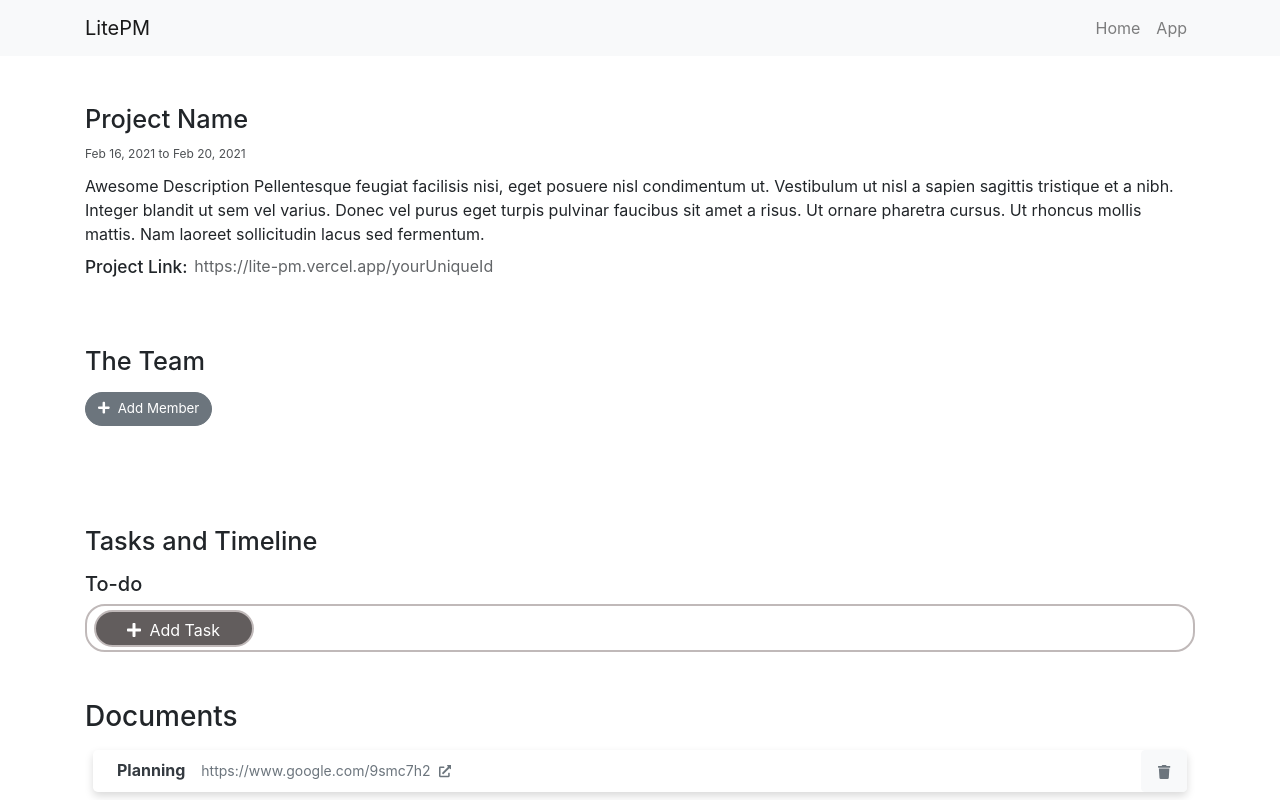
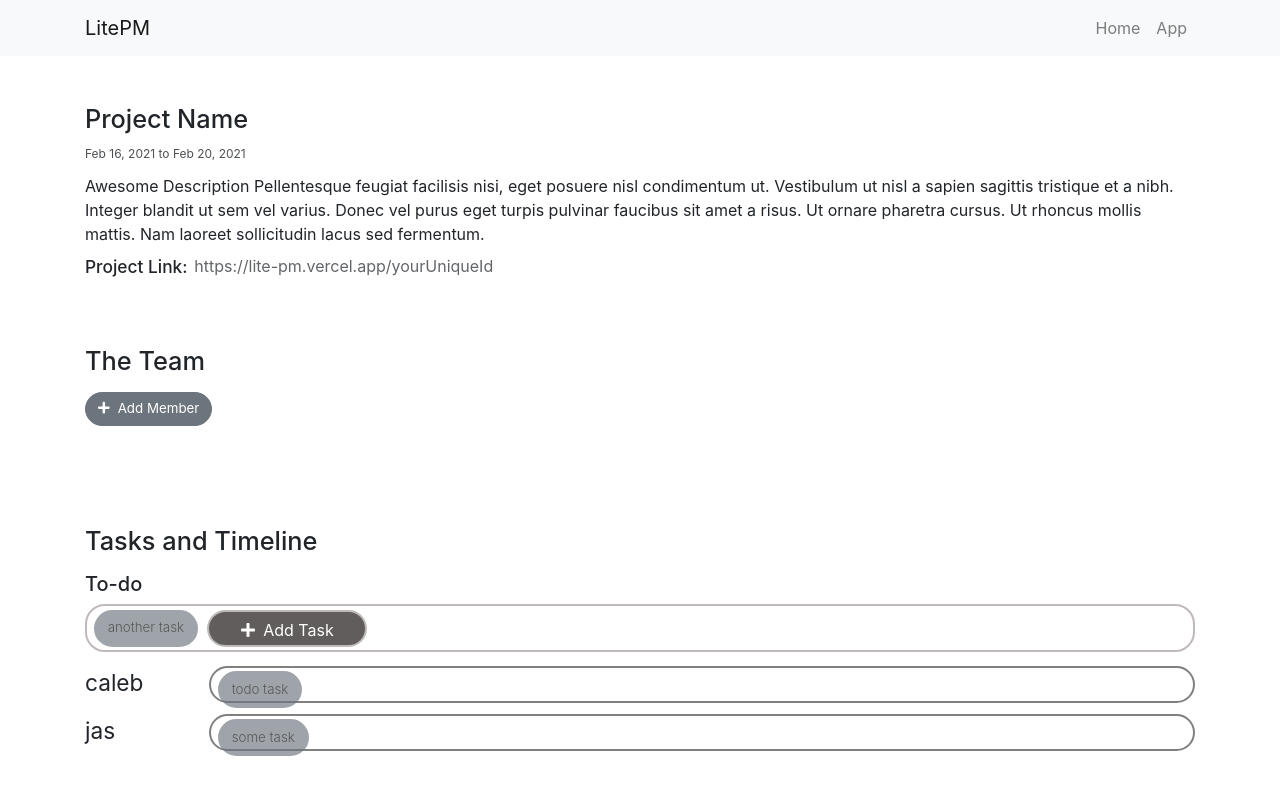
Before and after one commit to CaioCamatta/Lite-PM-frontend, a Next.js app in the folder lite-pm/: page / in a window 1280 px wide. Shown: the top 800 px of the page. Built offline with nearby package versions, Linux system fonts and the light colour scheme.

Commit message:
add snapping to timeline

```diff
--- a/lite-pm/pages/components/AppPage.js
+++ b/lite-pm/pages/components/AppPage.js
@@ -6,6 +6,7 @@ import {
   ModalHeader,
   ModalBody,
   ModalFooter,
+  ButtonGroup,
 } from "reactstrap";
 
 import styles from "../../styles/AppPage.module.css";
@@ -14,27 +15,32 @@ import Navigationbar from "./Navigationbar";
 import ProjectDetails from "./ProjectDetails";
 import TeamMember from "./TeamMember";
 import Timeline from "./Timeline";
-import MemberTimeline from './MemberTimeline'
 import ProjectDocuments from "./ProjectDocuments";
 
 import { FontAwesomeIcon } from "@fortawesome/react-fontawesome";
 import { faPlus } from "@fortawesome/free-solid-svg-icons";
 
 import axios from "axios";
-import uuid from 'react-uuid'
-
-import ReactDom from 'react-dom'
+import uuid from "react-uuid";
 
 const baseUrl = `http://localhost:5000`;
 
 class AppPage extends Component {
   constructor(props) {
     super(props);
+
+    this.timelineReferences = [];
+    this.taskReferences = [];
+
     this.state = {
       teamMembers: [],
-      memberTimelines: [],
       project: {
         projectId: "944f27b6-e6a0-4f2b-af4b-2d3911fc7d76",
+        tasks: [
+          { taskID: "23123413", assignee: "jas", name: "some task" },
+          { taskID: "23129413", assignee: -1, name: "another task" },
+          { taskID: "1234", assignee: "caleb", name: "todo task" },
+        ],
         documents: [
           {
             title: "Planning",
@@ -43,6 +49,20 @@ class AppPage extends Component {
           },
           { title: "Design", url: "https://www.google.com/8sn3da1" },
         ],
+        members: [
+          {
+            memberID: "caleb",
+            email: "asdas@asd.com",
+            taskList: [],
+            name: "caleb",
+          },
+          {
+            memberID: "jas",
+            email: "asdas@asd.com",
+            taskList: [],
+            name: "jas",
+          },
+        ],
       },
       showAddMember: false,
       memberName: "Name",
@@ -50,15 +70,176 @@ class AppPage extends Component {
       memberGit: "Github Link",
       memberPhone: "Phone Number",
 
-      references: [],
+      showAddTask: false,
+      taskName: "Name",
+      taskDescription: "Description",
+      taskDuration: 0,
+      taskDurationType: 0, //0 for hours, 1 for days
+
+      todoTasks: [],
     };
+
     this.addTeamMember = this.addTeamMember.bind(this);
     this.toggleAddMemberModal = this.toggleAddMemberModal.bind(this);
     this.handleChange = this.handleChange.bind(this);
     this.renderCreateMemberModal = this.renderCreateMemberModal.bind(this);
+  }
 
-    this.textInput = React.createRef()
+  componentDidMount() {
+    //reset the member task lists
+    let members = this.state.project.members;
+    let todos = this.state.todoTasks;
+
+    //assign all tasks to their proper locations
+    for (let i = 0; i < this.state.project.tasks.length; i++) {
+      if (this.state.project.tasks[i].assignee === -1) {
+        todos.push(this.state.project.tasks[i]);
+      } else {
+        for (let j = 0; j < this.state.project.members.length; j++) {
+          if (members[j].memberID === this.state.project.tasks[i].assignee) {
+            members[j].taskList.push(this.state.project.tasks[i]);
+            break;
+          }
+        }
+      }
+    }
+
+    this.setState({ members: members, todoTasks: todos });
   }
+
+  refreshTasks = () => {
+    //reset the member task lists
+    let wiper = this.state.project.members;
+    for (let i = 0; i < wiper.length; i++) {
+      wiper[i].taskList = [];
+    }
+
+    this.setState({ members: wiper, todoTasks: [] }, () => {
+      let members = this.state.project.members;
+      let todos = this.state.todoTasks;
+      for (let i = 0; i < this.state.project.tasks.length; i++) {
+        if (this.state.project.tasks[i].assignee === -1) {
+          todos.push(this.state.project.tasks[i]);
+        } else {
+          for (let j = 0; j < members.length; j++) {
+            if (members[j].memberID === this.state.project.tasks[i].assignee) {
+              members[j].taskList.push(this.state.project.tasks[i]);
+              break;
+            }
+          }
+        }
+      }
+
+      this.setState({ members: members, todoTasks: todos })
+    });
+
+  };
+
+  toggleAddTaskModal = () => {
+    this.setState({ showAddTask: !this.state.showAddTask });
+  };
+
+  setDurationType = (num) => {
+    this.setState({ taskDurationType: num });
+  };
+
+  renderAddTaskModal = () => {
+    return (
+      <Modal isOpen={this.state.showAddTask} toggle={this.toggleAddTaskModal}>
+        <ModalHeader>Add a Task</ModalHeader>
+        <ModalBody className="text-center">
+          <div className="float-left">
+            <label>
+              <div className="float-left">Title*</div>
+              <input
+                className={styles.taskInput}
+                name="taskName"
+                type="text"
+                placeholder="Title"
+                onChange={this.handleChange}
+              />
+            </label>
+            <br />
+            <label>
+              <div className="float-left">Description</div>
+              <input
+                className={styles.taskInput}
+                name="taskDescription"
+                type="text"
+                placeholder="Description"
+                onChange={this.handleChange}
+              />
+            </label>
+            <br />
+
+            <div className="float-left">
+              <div className={styles.durationText}>Duration*</div>
+              <label>
+                <input
+                  className={styles.duration}
+                  name="taskDuration"
+                  type="number"
+                  placeholder="0"
+                  onChange={this.handleChange}
+                />
+              </label>
+              <ButtonGroup className="ml-3">
+                <Button
+                  color="secondary"
+                  onClick={() => this.setDurationType(0)}
+                  active={this.state.taskDurationType === 0}
+                >
+                  Hours
+                </Button>
+                <Button
+                  color="secondary"
+                  onClick={() => this.setDurationType(1)}
+                  active={this.state.taskDurationType === 1}
+                >
+                  Days
+                </Button>
+              </ButtonGroup>
+            </div>
+          </div>
+        </ModalBody>
+        <ModalFooter>
+          <Button color="secondary" onClick={this.toggleAddTaskModal}>
+            cancel
+          </Button>
+          <Button color="success" onClick={this.addTask}>
+            Add Task
+          </Button>
+        </ModalFooter>
+      </Modal>
+    );
+  };
+
+  addTask = () => {
+    this.toggleAddTaskModal();
+    let tempTasks = this.state.project.tasks;
+    tempTasks.push({
+      handleStop: this.handleStop,
+      key: uuid(),
+      taskID: uuid(),
+      index: tempTasks.length,
+      name: this.state.taskName,
+      description: this.state.taskDescription,
+      duration: this.state.taskDuration,
+      durationType: this.state.taskDurationType,
+      assignee: -1,
+    });
+
+    this.setState(
+      {
+        tasks: tempTasks,
+        taskName: "Name",
+        taskDescription: "Description",
+        taskDuration: 0,
+        taskDurationType: 0,
+      },
+      () => this.refreshTasks()
+    );
+  };
 
   toggleAddMemberModal() {
     this.setState({ showAddMember: !this.state.showAddMember });
@@ -86,22 +267,6 @@ class AppPage extends Component {
       ></TeamMember>
     );
 
-    let timelines = this.state.memberTimelines
-
-    let temp = React.createRef()
-    let tempRefs = this.state.references
-    tempRefs.push(temp)
-    this.setState({references: tempRefs})
-    console.log(this.state.references)
-
-    timelines.push(
-      <MemberTimeline
-        key={uuid()}
-        name={this.state.memberName}
-        reference={temp}
-      ></MemberTimeline>
-    );
-
     //This creates members into the database
     //const queryString = window.location.search;
     //const urlParams = new URLSearchParams(queryString)
@@ -117,7 +282,6 @@ class AppPage extends Component {
     });
 
     this.setState({
-      memberTimelines: timelines,
       teamMembers: members,
       memberName: "Name",
       memberEmail: "Email",
@@ -186,15 +350,64 @@ class AppPage extends Component {
     );
   }
 
+  addTimelineReference = (id, reference) => {
+    this.timelineReferences[id] = reference;
+  };
+
+  addTaskReference = (id, reference) => {
+    this.taskReferences[id] = reference;
+  };
+
   handleStop = (event, draggableData) => {
-    let length = this.state.references.length
-    for(let i = 0; i < length; i++){
-      console.log(this.state.references[i].current.getBoundingClientRect())
+    let draggableY = event.y;
+    //get the key  of the draggableData to find in references
+    let index = draggableData.node.children[0].attributes.dataindex.value;
+
+    //reference to the task being moved
+    let reference = this.taskReferences[index].current;
+
+    //arrays of keys to the timelines
+    let timelineKeys = Object.keys(this.timelineReferences);
+    //loop through timeline references
+    //if draggable x,y is close to a reference, get that references memberID and set the tasks assignee to that memberID
+    //when changing the assignee, we must update the database (for now just change it in the state if possible)
+    console.log(this.timelineReferences)
+    for (let i = 0; i < timelineKeys.length; i++) {
+      let timelineY =
+        this.timelineReferences[
+          timelineKeys[i]
+        ].current.childRef.current.getBoundingClientRect().y +
+        this.timelineReferences[
+          timelineKeys[i]
+        ].current.childRef.current.getBoundingClientRect().height /
+          2;
+
+      if (Math.abs(draggableY - timelineY) < 30) {
+        let tasks = this.state.project.tasks;
+        //if the task was already there, do nothing
+        if (
+          reference.props.assignee ===
+          this.timelineReferences[timelineKeys[i]].current.props.memberID
+        ) {
+          break;
+        } else {
+          for (let j = 0; j < tasks.length; j++) {
+            //otherwise reset the assignee
+            if (tasks[j].taskID === reference.props.taskID) {
+              tasks[j].assignee = this.timelineReferences[
+                timelineKeys[i]
+              ].current.props.memberID;
+              break;
+            }
+          }
+
+          this.setState({ tasks: tasks}, () => {
+            this.refreshTasks();
+          });
+        }
+        break;
+      }
     }
-
-    console.log(draggableData)
-
-
   };
 
   render() {
@@ -209,6 +422,7 @@ class AppPage extends Component {
         <Container className="mt-5 mb-5">
           <ProjectDetails></ProjectDetails>
           <h2 className={styles.h2}>The Team</h2>
+          {/* add map for team members */}
           <div className="d-flex">{this.state.teamMembers}</div>
           <Button
             color="secondary mt-2"
@@ -220,7 +434,14 @@ class AppPage extends Component {
           </Button>
           <h2 className={styles.h2}>Tasks and Timeline</h2>
           <h2 className={styles.todoHeader}>To-do</h2>
-          <Timeline timelines={this.state.memberTimelines} handleStop = {this.handleStop}></Timeline>
+          <Timeline
+            project={this.state.project}
+            handleStop={this.handleStop}
+            addTimelineReference={this.addTimelineReference}
+            addTaskReference={this.addTaskReference}
+            todoTasks={this.state.todoTasks}
+            addTaskModal={this.toggleAddTaskModal}
+          ></Timeline>
 
           <ProjectDocuments
             documents={this.state.project.documents}
@@ -231,6 +452,7 @@ class AppPage extends Component {
 
         <div>
           <this.renderCreateMemberModal />
+          <this.renderAddTaskModal />
         </div>
       </div>
     );
--- a/lite-pm/pages/components/MemberTimeline.js
+++ b/lite-pm/pages/components/MemberTimeline.js
@@ -1,4 +1,4 @@
-import { Component } from "react";
+import React, { Component } from "react";
 import { Button, Modal, ModalHeader, ModalBody, ModalFooter } from "reactstrap";
 import styles from "../../styles/MemberTimeline.module.css";
 
@@ -7,17 +7,18 @@ export default class MemberTimeline extends Component {
     super(props);
     this.state = {
       name: this.props.name,
+      tasks: this.props.tasks,
     };
+    this.childRef = React.createRef();
   }
 
   render() {
     return (
-      <div className={styles.timelineContainer}>
+      <div className={styles.timelineContainer} ref={this.childRef}>
         <div className={styles.name}>{this.state.name}</div>
-        <div
-          className={styles.timeline}
-          ref={this.props.reference}
-        ></div>
+        <div className={styles.timeline}>
+          <div>{this.state.tasks}</div>
+        </div>
       </div>
     );
   }
--- a/lite-pm/pages/components/Task.js
+++ b/lite-pm/pages/components/Task.js
@@ -1,4 +1,4 @@
-import { Component } from "react";
+import React, { Component } from "react";
 import { Button, Modal, ModalHeader, ModalBody, ModalFooter } from "reactstrap";
 import styles from "../../styles/Task.module.css";
 
@@ -20,6 +20,8 @@ export default class Task extends Component {
       displayTask: false,
       durationType: this.props.durationType,
     };
+
+    this.childRef = React.createRef();
   }
 
   toggleDisplayTask = () => {
@@ -30,9 +32,9 @@ export default class Task extends Component {
 
   render() {
     return (
-      <Draggable defaultPosition={{x: 0, y: 0}} onStop={this.props.handleStop}>
-        <div>
-          <Button className={styles.box} onClick={this.toggleDisplayTask} disabled={true}>
+      <Draggable defaultPosition={{x: 0, y: 0}} onStop={this.props.handleStop} >
+        <div ref={this.childRef}>
+          <Button  dataindex={this.props.taskID} className={styles.box} onClick={this.toggleDisplayTask} disabled={true}>
             <div className={styles.contents}>{this.state.name}</div>
           </Button>
           <Modal
--- a/lite-pm/pages/components/Timeline.js
+++ b/lite-pm/pages/components/Timeline.js
@@ -1,4 +1,4 @@
-import { Component } from "react";
+import React, { Component } from "react";
 import {
   Button,
   Modal,
@@ -8,13 +8,12 @@ import {
   ButtonGroup,
 } from "reactstrap";
 import styles from "../../styles/Timeline.module.css";
+import MemberTimeline from "./MemberTimeline";
 import Task from "./Task";
 
 import { FontAwesomeIcon } from "@fortawesome/react-fontawesome";
 import { faPlus } from "@fortawesome/free-solid-svg-icons";
-
 import uuid from "react-uuid";
-
 
 export default class Timeline extends Component {
   //create nice boxes, all must be same size - on click open up display modal for task showing all details
@@ -23,157 +22,73 @@ export default class Timeline extends Component {
   constructor(props) {
     super(props);
     this.state = {
-      showAddTask: false,
-      taskName: "Name",
-      taskDescription: "Description",
-      taskDuration: 0,
-      taskDurationType: 0, //0 for hours, 1 for days
-      tasks: [
-        <Button
-          key={uuid()}
-          color="secondary"
-          className={styles.addTask}
-          onClick={this.toggleAddTaskModal}
-        >
-          <FontAwesomeIcon icon={faPlus} className="mr-2" />
-          Add Task
-        </Button>,
-      ],
       memberTimelines: this.props.timelines,
     };
   }
 
-  handleChange = (event) => {
-    const target = event.target;
-    const value = target.value;
-    const name = target.name;
-    this.setState({
-      [name]: value,
-    });
-  };
-
-  toggleAddTaskModal = () => {
-    this.setState({ showAddTask: !this.state.showAddTask });
-  };
-
-  setDurationType = (num) => {
-    this.setState({ taskDurationType: num });
-  };
-
-  renderAddTaskModal = () => {
-    return (
-      <Modal isOpen={this.state.showAddTask} toggle={this.toggleAddTaskModal}>
-        <ModalHeader>Add a Task</ModalHeader>
-        <ModalBody className="text-center">
-          <div className="float-left">
-            <label>
-              <div className="float-left">Title*</div>
-              <input
-                className={styles.taskInput}
-                name="taskName"
-                type="text"
-                placeholder="Title"
-                onChange={this.handleChange}
-              />
-            </label>
-            <br />
-            <label>
-              <div className="float-left">Description</div>
-              <input
-                className={styles.taskInput}
-                name="taskDescription"
-                type="text"
-                placeholder="Description"
-                onChange={this.handleChange}
-              />
-            </label>
-            <br />
-
-            <div className="float-left">
-              <div className={styles.durationText}>Duration*</div>
-              <label>
-                <input
-                  className={styles.duration}
-                  name="taskDuration"
-                  type="number"
-                  placeholder="0"
-                  onChange={this.handleChange}
-                />
-              </label>
-              <ButtonGroup className="ml-3">
-                <Button
-                  color="secondary"
-                  onClick={() => this.setDurationType(0)}
-                  active={this.state.taskDurationType === 0}
-                >
-                  Hours
-                </Button>
-                <Button
-                  color="secondary"
-                  onClick={() => this.setDurationType(1)}
-                  active={this.state.taskDurationType === 1}
-                >
-                  Days
-                </Button>
-              </ButtonGroup>
-            </div>
-          </div>
-        </ModalBody>
-        <ModalFooter>
-          <Button color="secondary" onClick={this.toggleAddTaskModal}>
-            cancel
-          </Button>
-          <Button color="success" onClick={this.addTask}>
-            Add Task
-          </Button>
-        </ModalFooter>
-      </Modal>
-    );
-  };
-
-
-
-  addTask = () => {
-    this.toggleAddTaskModal();
-    let tempTasks = this.state.tasks;
-    tempTasks[tempTasks.length - 1] = (
-      <Task
-        handleStop={this.props.handleStop}
-        key={uuid()}
-        name={this.state.taskName}
-        description={this.state.taskDescription}
-        duration={this.state.taskDuration}
-        durationType={this.state.taskDurationType}
-        reference = {this.props.reference}
-      ></Task>
-    );
-    tempTasks.push(
-      <Button
-        key={uuid()}
-        color="secondary"
-        className={styles.addTask}
-        onClick={this.toggleAddTaskModal}
-      >
-        <FontAwesomeIcon icon={faPlus} className="mr-2" />
-        Add Task
-      </Button>
-    );
-    this.setState({
-      tasks: tempTasks,
-      taskName: "Name",
-      taskDescription: "Description",
-      taskDuration: 0,
-      taskDurationType: 0,
-    });
-  };
-
   render() {
     return (
       <div>
-        <div className={styles.todoContainer}>{this.state.tasks}</div>
-        <div>{this.state.memberTimelines}</div>
+        <div className={styles.todoContainer} ref={this.todoRef}>
+          {this.props.todoTasks.map((task) => {
+            let taskRef = React.createRef();
+            this.props.addTaskReference(task.taskID, taskRef);
+
+            return (
+              <Task
+                taskID={task.taskID}
+                handleStop={this.props.handleStop}
+                key={task.key}
+                name={task.name}
+                description={task.description}
+                duration={task.description}
+                durationType={task.durationType}
+                ref={taskRef}
+                assignee={task.assignee}
+              ></Task>
+            );
+          })}
+          <Button
+            key={uuid()}
+            color="secondary"
+            className={styles.addTask}
+            onClick={this.props.addTaskModal}
+            assignee={-1}
+          >
+            <FontAwesomeIcon icon={faPlus} className="mr-2" />
+            Add Task
+          </Button>
+        </div>
         <div>
-          <this.renderAddTaskModal />
+          {this.props.project.members.map((member) => {
+            let timelineRef = React.createRef();
+            this.props.addTimelineReference(member.memberID, timelineRef);
+            return (
+              <MemberTimeline
+                key={uuid()}
+                memberID={member.memberID}
+                name={member.name}
+                ref={timelineRef}
+                tasks={member.taskList.map((task) => {
+                  let taskRef = React.createRef();
+                  this.props.addTaskReference(task.taskID, taskRef);
+                  return (
+                    <Task
+                      taskID={task.taskID}
+                      handleStop={this.props.handleStop}
+                      key={task.key}
+                      name={task.name}
+                      description={task.description}
+                      duration={task.description}
+                      durationType={task.durationType}
+                      ref={taskRef}
+                      assignee={task.assignee}
+                    ></Task>
+                  );
+                })}
+              ></MemberTimeline>
+            );
+          })}
         </div>
       </div>
     );
```
Also changed, not shown: lite-pm/styles/AppPage.module.css (+12 -0 lines), lite-pm/styles/Timeline.module.css (+9 -21 lines).
